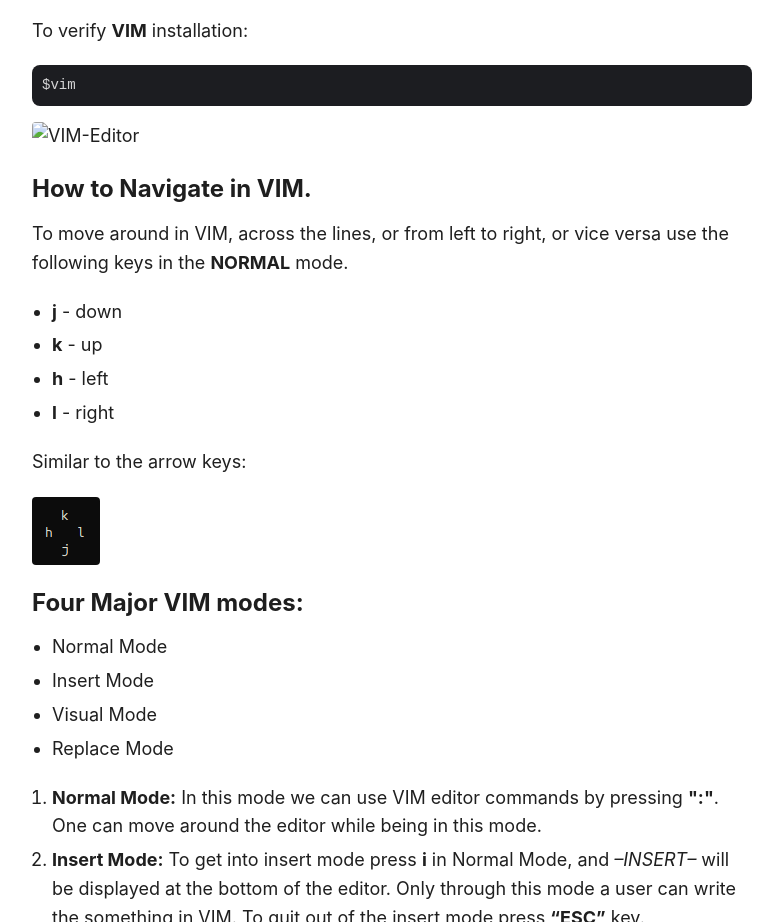
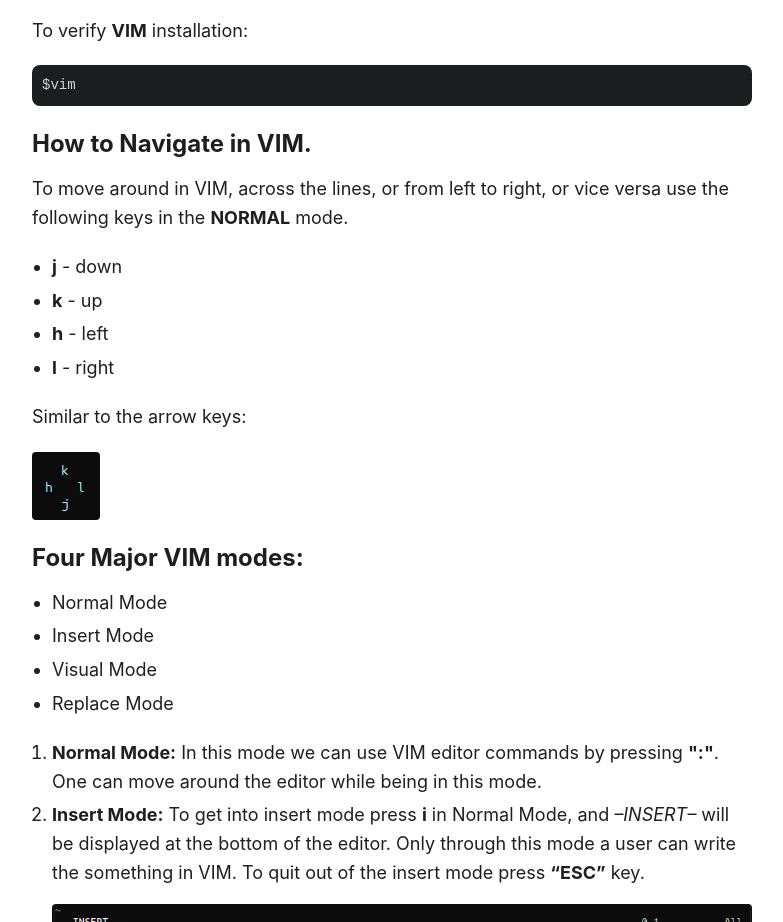
Before and after one commit to varunramesh26/varunramesh26.github.io, a plain HTML site: page blogs/using_vim/index.html in a window 1280 px wide. Shown: the part 1432-2354 px from the top of the page, without its empty margins (248-1031 px from the left). Drawn offline with Linux system fonts and the light colour scheme.

Commit message:
removed vim missing image file path

```diff
--- a/blogs/using_vim/index.html
+++ b/blogs/using_vim/index.html
@@ -72,7 +72,7 @@ Using Vim Editor
 <div class=post-description>
 Intro to Vim Editor
 </div>
-<div class=post-meta>5 min&nbsp;·&nbsp;Me&nbsp;|&nbsp;<a href=https://github.com/%3cpath_to_repo%3e/content/blogs/using_vim.md rel="noopener noreferrer" target=_blank>Suggest Changes</a>
+<div class=post-meta>5 min&nbsp;·&nbsp;Me&nbsp;|&nbsp;<a href=https://github.com/varunramesh26/varun-hugo-blog/content/blogs/using_vim.md rel="noopener noreferrer" target=_blank>Suggest Changes</a>
 </div>
 </header> <div class=toc>
 <details>
@@ -125,9 +125,7 @@ Intro to Vim Editor
 </code></pre><p>More about pacman <a href=https://www.archlinux.org/pacman/pacman.8.html>click here</a>, or go to <strong>man pacman</strong> through the terminal.</p>
 <p>To verify <strong>VIM</strong> installation:</p>
 <pre tabindex=0><code class=language-terminal data-lang=terminal>$vim
-</code></pre><p><img loading=lazy src=assets/vim-editor.png alt=VIM-Editor>
-</p>
-<h3 id=how-to-navigate-in-vim>How to Navigate in VIM.<a hidden class=anchor aria-hidden=true href=#how-to-navigate-in-vim>#</a></h3>
+</code></pre><h3 id=how-to-navigate-in-vim>How to Navigate in VIM.<a hidden class=anchor aria-hidden=true href=#how-to-navigate-in-vim>#</a></h3>
 <p>To move around in VIM, across the lines, or from left to right, or vice versa use the following keys in the <strong>NORMAL</strong> mode.</p>
 <ul>
 <li><strong>j</strong> - down</li>
```
